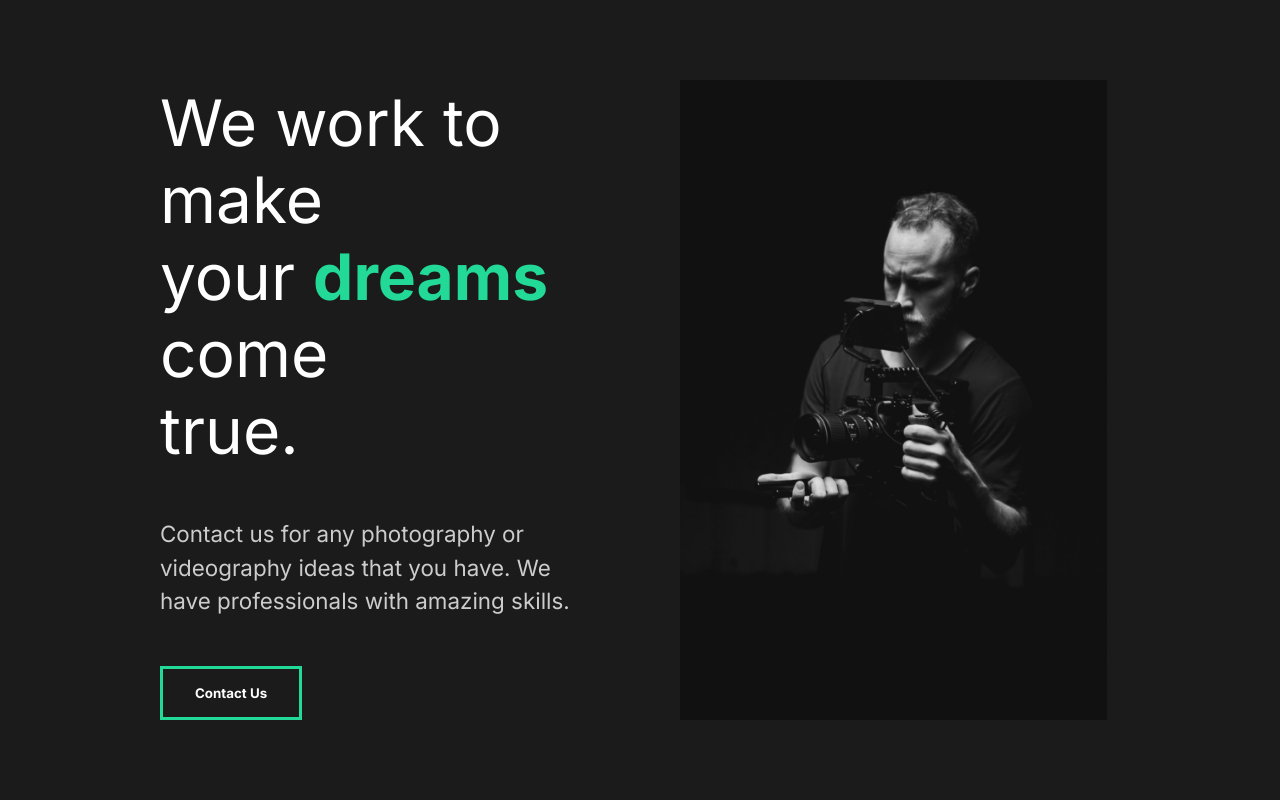
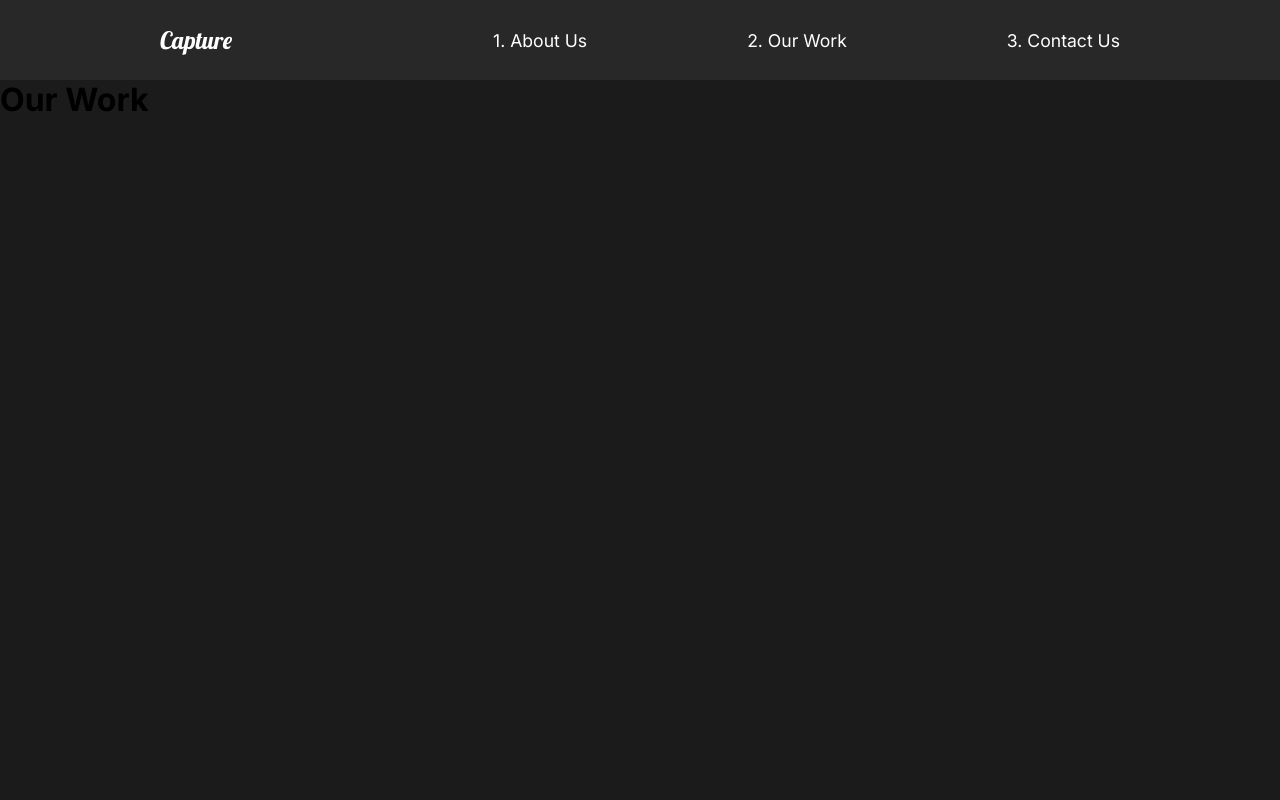
Before and after one commit to Mieron-HH/capture, a React (Create React App) app: page /work in a window 1280 px wide. Shown: the top 800 px of the page. Built offline with nearby package versions, Linux system fonts and the light colour scheme.

Commit message:
8. Nav & React Router

```diff
--- a/package.json
+++ b/package.json
@@ -10,7 +10,7 @@
     "react": "^17.0.2",
     "react-dom": "^17.0.2",
     "react-intersection-observer": "^8.33.1",
-    "react-router-dom": "^6.2.1",
+    "react-router-dom": "5.3.0",
     "react-scripts": "5.0.0",
     "styled-components": "^5.3.3",
     "web-vitals": "^2.1.3"
--- a/src/App.js
+++ b/src/App.js
@@ -3,12 +3,27 @@ import React from "react";
 import GlobalStyle from "./component/GlobalStyle";
 //Import pages
 import AboutUs from "./pages/AboutUs";
-
+import ContactUs from "./pages/ContactUs";
+import OurWork from "./pages/OurWork";
+import Nav from "./component/Nav";
+//Router
+import { Switch, Route } from "react-router-dom";
 function App() {
 	return (
 		<div className="App">
 			<GlobalStyle />
-			<AboutUs />
+			<Nav />
+			<Switch>
+				<Route path="/" exact>
+					<AboutUs />
+				</Route>
+				<Route path="/work">
+					<OurWork />
+				</Route>
+				<Route path="/contact">
+					<ContactUs />
+				</Route>
+			</Switch>
 		</div>
 	);
 }
--- /dev/null
+++ b/src/component/Nav.js
@@ -0,0 +1,59 @@
+import React from "react";
+import styled from "styled-components";
+import { Link } from "react-router-dom";
+
+const Nav = () => {
+	return (
+		<StyledNav>
+			<h1>
+				<Link id="Logo" to="/">
+					Capture
+				</Link>
+			</h1>
+			<ul>
+				<li>
+					<Link to="/">1. About Us</Link>
+				</li>
+				<li>
+					<Link to="/work">2. Our Work</Link>
+				</li>
+				<li>
+					<Link to="/contact">3. Contact Us</Link>
+				</li>
+			</ul>
+		</StyledNav>
+	);
+};
+
+const StyledNav = styled.nav`
+	min-height: 10vh;
+	display: flex;
+	margin: auto;
+	justify-content: space-between;
+	align-items: center;
+	padding: 1rem 10rem;
+	background: #282828;
+
+	a {
+		color: white;
+		text-decoration: none;
+	}
+
+	ul {
+		display: flex;
+		list-style: none;
+	}
+
+	#Logo {
+		font-size: 1.5rem;
+		font-family: "Lobster", cursive;
+		font-weight: lighter;
+	}
+
+	li {
+		padding-left: 10rem;
+		position: relative;
+	}
+`;
+
+export default Nav;
--- a/src/index.js
+++ b/src/index.js
@@ -2,10 +2,13 @@ import React from "react";
 import ReactDOM from "react-dom";
 import App from "./App";
 import reportWebVitals from "./reportWebVitals";
+import { BrowserRouter } from "react-router-dom";
 
 ReactDOM.render(
 	<React.StrictMode>
-		<App />
+		<BrowserRouter>
+			<App />
+		</BrowserRouter>
 	</React.StrictMode>,
 	document.getElementById("root")
 );
--- /dev/null
+++ b/src/pages/ContactUs.js
@@ -0,0 +1,11 @@
+import React from "react";
+
+const ContactUs = () => {
+	return (
+		<div>
+			<h1>Contact Us</h1>
+		</div>
+	);
+};
+
+export default ContactUs;
--- /dev/null
+++ b/src/pages/OurWork.js
@@ -0,0 +1,11 @@
+import React from "react";
+
+const OurWork = () => {
+	return (
+		<div>
+			<h1>Our Work</h1>
+		</div>
+	);
+};
+
+export default OurWork;
--- a/src/styles.js
+++ b/src/styles.js
@@ -23,7 +23,7 @@ export const Image = styled.div`
 	overflow: hidden;
 
 	img {
-		width: 100%auto;
+		width: 100%;
 		height: 80vh;
 		object-fit: cover;
 	}
```
Also changed, not shown: 1 other file (tests, documents, lock files or other folders).
